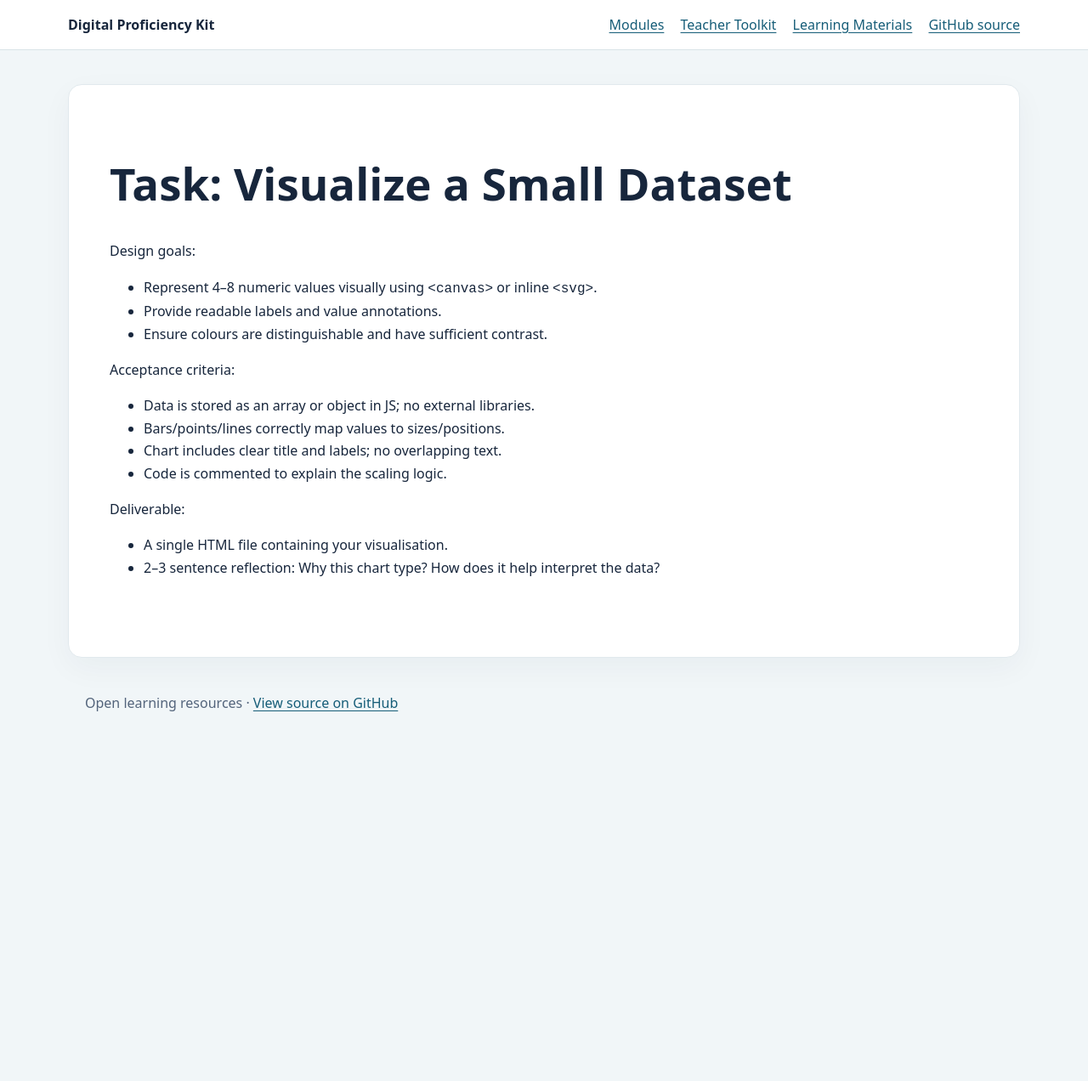
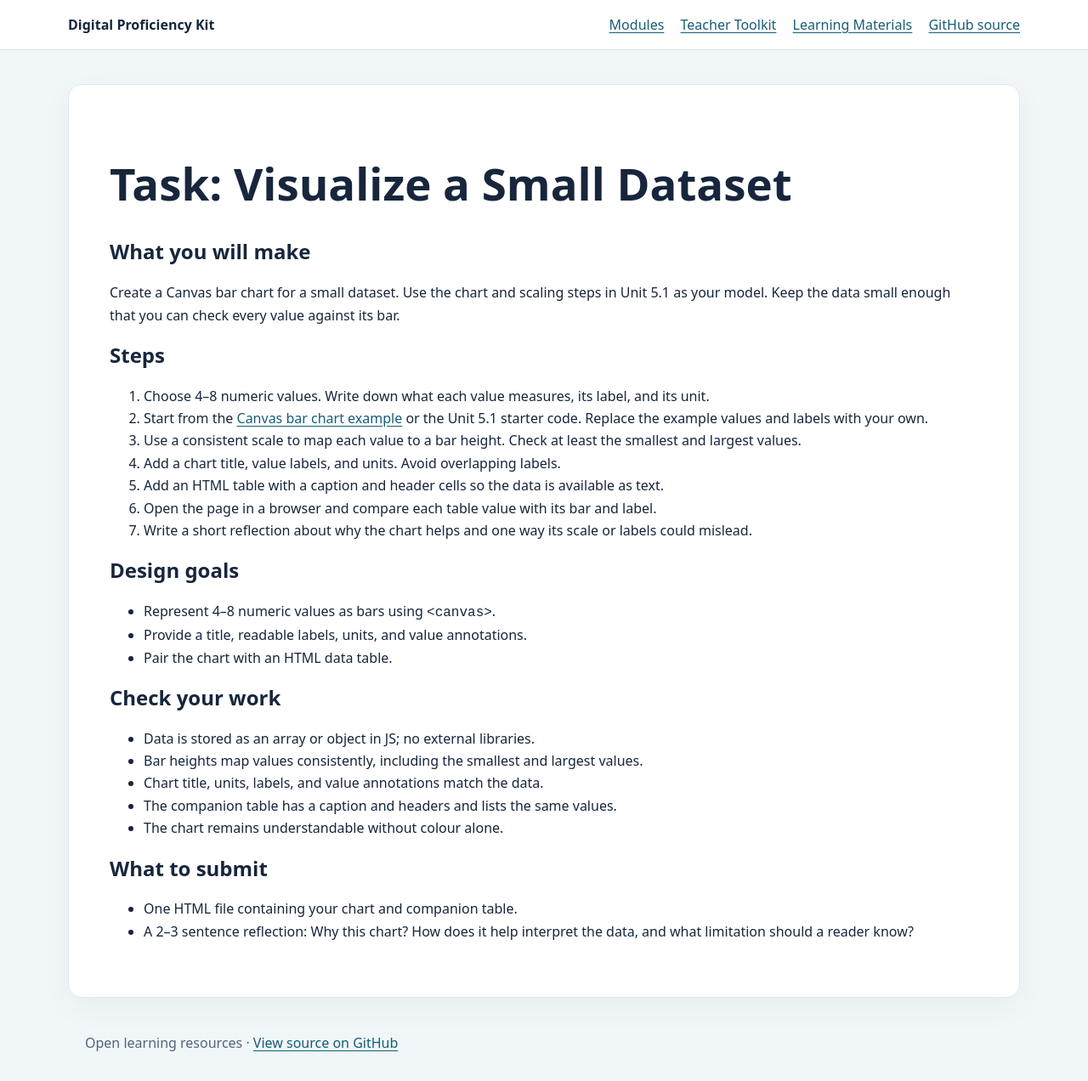
Before and after one commit to STEAM-C3T/digital-proficiency-kit, a Jekyll site: the page built from modules/05-data-visualization/tasks/task-1-visualize-dataset.md, in a window 1280 px wide. Shown: the whole page at 85% size. Built offline with Jekyll 4.4.1, drawn with Linux system fonts in a browser that asks for light colours; our own code applies the rules of GitHub Pages for plain Markdown files; before the commit the page ends 900 px from its top, so only the background shows below that.

Commit message:
Align student tasks and module scope

```diff
--- a/modules/05-data-visualization/tasks/task-1-visualize-dataset.md
+++ b/modules/05-data-visualization/tasks/task-1-visualize-dataset.md
@@ -1,19 +1,34 @@
 # Task: Visualize a Small Dataset
 
-Design goals:
+## What you will make
 
-- Represent 4–8 numeric values visually using `<canvas>` or inline `<svg>`.
-- Provide readable labels and value annotations.
-- Ensure colours are distinguishable and have sufficient contrast.
+Create a Canvas bar chart for a small dataset. Use the chart and scaling steps in Unit 5.1 as your model. Keep the data small enough that you can check every value against its bar.
 
-Acceptance criteria:
+## Steps
+
+1. Choose 4–8 numeric values. Write down what each value measures, its label, and its unit.
+2. Start from the [Canvas bar chart example](../examples/canvas-bar-chart.html) or the Unit 5.1 starter code. Replace the example values and labels with your own.
+3. Use a consistent scale to map each value to a bar height. Check at least the smallest and largest values.
+4. Add a chart title, value labels, and units. Avoid overlapping labels.
+5. Add an HTML table with a caption and header cells so the data is available as text.
+6. Open the page in a browser and compare each table value with its bar and label.
+7. Write a short reflection about why the chart helps and one way its scale or labels could mislead.
+
+## Design goals
+
+- Represent 4–8 numeric values as bars using `<canvas>`.
+- Provide a title, readable labels, units, and value annotations.
+- Pair the chart with an HTML data table.
+
+## Check your work
 
 - Data is stored as an array or object in JS; no external libraries.
-- Bars/points/lines correctly map values to sizes/positions.
-- Chart includes clear title and labels; no overlapping text.
-- Code is commented to explain the scaling logic.
+- Bar heights map values consistently, including the smallest and largest values.
+- Chart title, units, labels, and value annotations match the data.
+- The companion table has a caption and headers and lists the same values.
+- The chart remains understandable without colour alone.
 
-Deliverable:
+## What to submit
 
-- A single HTML file containing your visualisation.
-- 2–3 sentence reflection: Why this chart type? How does it help interpret the data?
+- One HTML file containing your chart and companion table.
+- A 2–3 sentence reflection: Why this chart? How does it help interpret the data, and what limitation should a reader know?
```
Also changed, not shown: modules/01-introduction-to-the-web/README.md (+1 -1 lines), modules/01-introduction-to-the-web/tasks/task-1-first-webpage.md (+1 -1 lines), modules/01-introduction-to-the-web/unit-1.1-what-is-the-web.md (deleted, +0 -34 lines), modules/01-introduction-to-the-web/unit-1.2-basic-structure.md (deleted, +0 -52 lines), modules/05-data-visualization/README.md (+8 -8 lines), modules/06-creative-web-projects/README.md (+1 -1 lines), modules/07-green-steam-challenge/README.md (+1 -1 lines).
